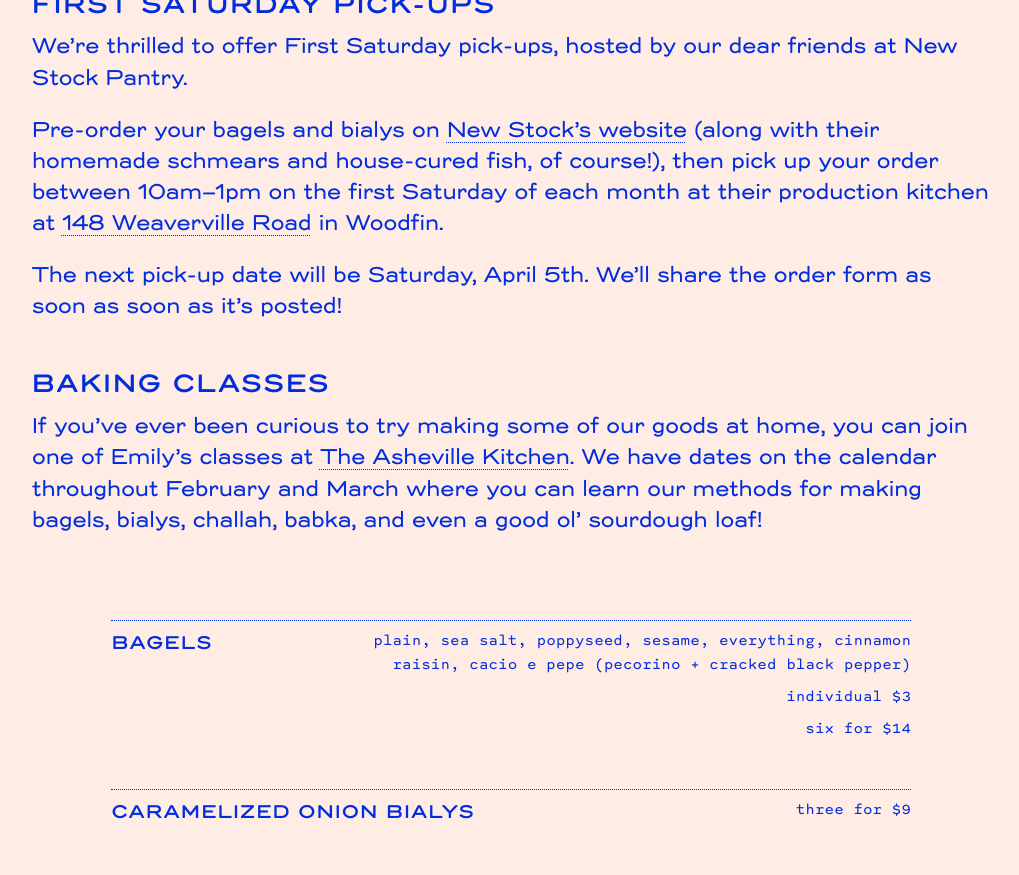
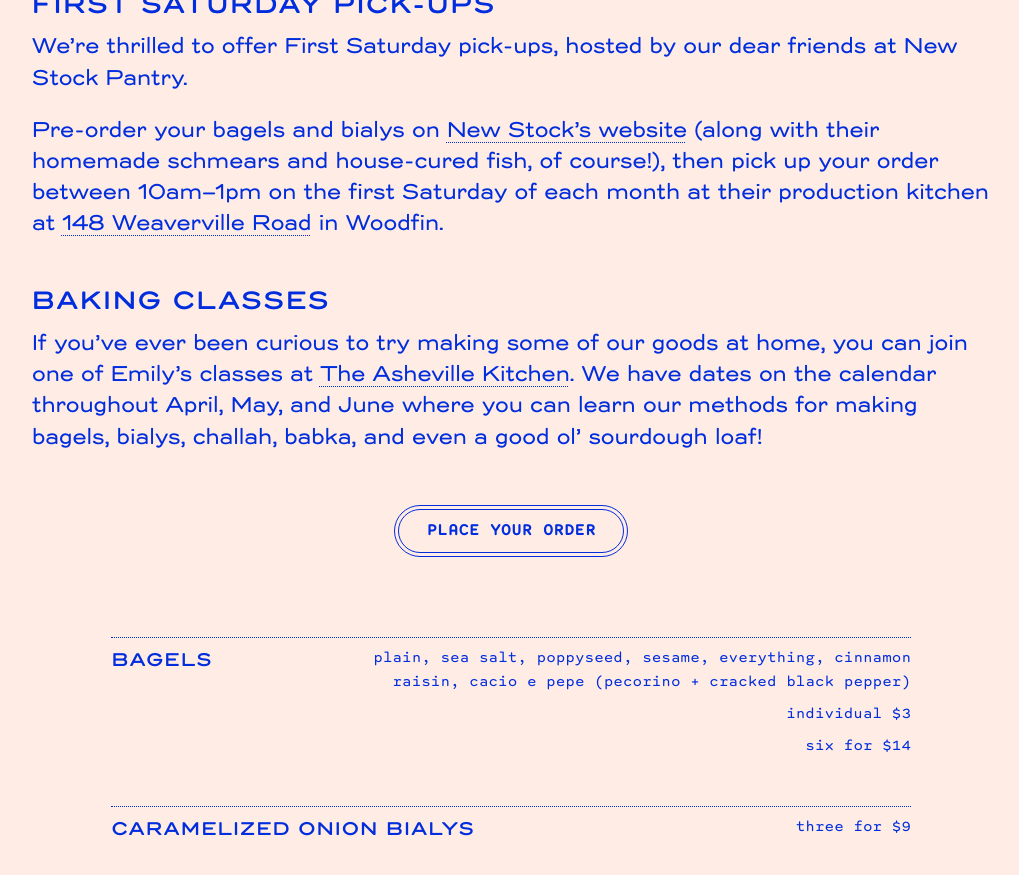
Before and after one commit to mattjohnlee/nosh-avl, a Jekyll site: the page built from index.md, in a window 1280 px wide and 900 px high, scrolled down 667 px. Shown: the top 875 px of the window, without its empty margins (129-1148 px from the left). Built offline with Jekyll 4.4.1, drawn with Linux system fonts in a browser that asks for light colours; some of the changed text lies outside the part shown.

Commit message:
march update

```diff
--- a/_includes/header.html
+++ b/_includes/header.html
@@ -1,3 +1,3 @@
 <header class="site-header">
-	<p>Next pick-up with New Stock Pantry on Saturday April 5th. STAY&nbsp;TUNED!</a></p>
+	<p>Next pick-up with New Stock Pantry on Saturday April 5th. <a href="https://new-stock.square.site/nosh-bialys-bagels" target="_blank">PLACE YOUR ORDER!</a></a></p>
 </header>
--- a/index.md
+++ b/index.md
@@ -22,25 +22,15 @@ slug: home
 		<p>Nosh is a micro bakery in Asheville, NC offering small-batch bagels, bialys, and more, all made using locally milled organic flours. Our bagels are long-fermented for loads of flavor, boiled in barley malt syrup, and baked to a perfect balance of outer crust and chewy interior.</p>
 		<h2>First Saturday pick-ups</h2>
 		<p>We’re thrilled to offer First Saturday pick-ups, hosted by our dear friends at New Stock Pantry.</p>
-		<p>Pre-order your bagels and bialys on <a href="https://new-stock.square.site/bagel-pickup" target="_blank">New Stock’s website</a> (along with their homemade schmears and house-cured fish, of course!), then pick up your order between 10am–1pm on the first Saturday of each month at their production kitchen at <a href="https://maps.app.goo.gl/1XyjLnRGmxHhcTeC8" target="_blank">148 Weaverville Road</a> in Woodfin.</p>
-		<p>The next pick-up date will be Saturday, April 5th. We’ll share the order form as soon as soon as it’s posted!</p>
+		<p>Pre-order your bagels and bialys on <a href="https://new-stock.square.site/nosh-bialys-bagels" target="_blank">New Stock’s website</a> (along with their homemade schmears and house-cured fish, of course!), then pick up your order between 10am–1pm on the first Saturday of each month at their production kitchen at <a href="https://maps.app.goo.gl/1XyjLnRGmxHhcTeC8" target="_blank">148 Weaverville Road</a> in Woodfin.</p>
 		<h2>Baking classes</h2>
-		<p>If you’ve ever been curious to try making some of our goods at home, you can join one of Emily’s classes at <a href="https://www.theashevillekitchen.com/emilys-class-page" target="_blank">The Asheville Kitchen</a>. We have dates on the calendar throughout February and March where you can learn our methods for making bagels, bialys, challah, babka, and even a good ol’ sourdough loaf!</p>
+		<p>If you’ve ever been curious to try making some of our goods at home, you can join one of Emily’s classes at <a href="https://www.theashevillekitchen.com/emilys-class-page" target="_blank">The Asheville Kitchen</a>. We have dates on the calendar throughout April, May, and June where you can learn our methods for making bagels, bialys, challah, babka, and even a good ol’ sourdough loaf!</p>
 	</div>
-<!-- 	<div class="order-info">
-		<h2 class="subhead">How it works</h2>
-		<ul>
-			<li>Nosh currently bakes to order on Thursday and Friday mornings.</li>
-			<li>Thursday orders can be picked up at <a href="https://maps.app.goo.gl/Yg85ztYRQEEig4JH8" target="_blank">Mother Ocean Seafood Market</a>, while Friday orders can be picked up at <a href="https://maps.app.goo.gl/vg985bE1wKAFJcks8" target="_blank">Newstock Pantry</a>. Pickups are between 11am—12pm.</li>
-			<li>Order at least 2–3 days in advance, as the quantity we’re able to bake each morning is limited and capacity sells out quickly.</li>
-			<li>For custom orders or other inquiries, please send us a note at <a href="mailto:hello@noshavl.com">hello@noshavl.com</a>.</li>
-		</ul>
-	</div> -->
 </section>
 
-<!-- <div class="order-button">
-	<a href="https://noshavl.square.site/" target="_blank" class="button-link">Place your order</a>
-</div> -->
+<div class="order-button">
+	<a href="https://new-stock.square.site/nosh-bialys-bagels" target="_blank" class="button-link">Place your order</a>
+</div>
 
 <ul class="menu">
 	<li class="menu-item">
```
